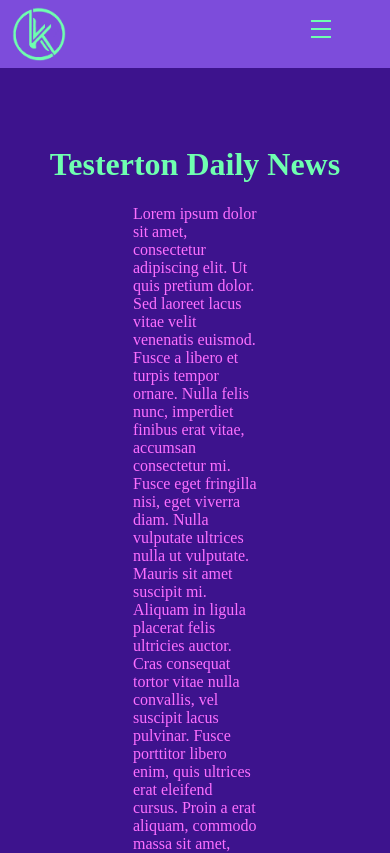
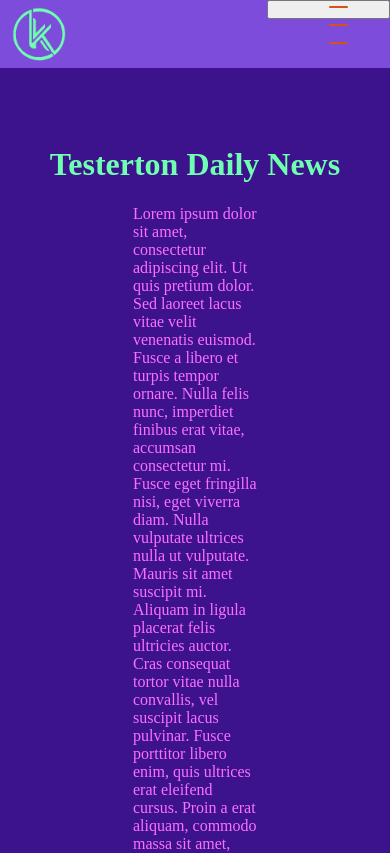
Before and after one commit to lynnkays/navbar_example, a React (Vite) app: page / in a window 390 px wide. Shown: the top 853 px of the page. Built offline with nearby package versions, Linux system fonts and the light colour scheme.

Commit message:
Animated hamburger icon

```diff
--- a/src/components/MobileNav.jsx
+++ b/src/components/MobileNav.jsx
@@ -4,17 +4,22 @@ import "../css/MobileNav.css";
 
 const MobileNav = () => {
   const [openNav, setOpenNav] = useState(false);
+  const [animateHam, setAnimateHam] = useState(false);
 
   const handleMenu = () => {
     setOpenNav(!openNav);
+    setAnimateHam(!animateHam);
   };
 
   return (
     <>
-   <button className="hamburger" onClick={handleMenu}>
-      <div></div>
-      <div></div>
-      <div></div>
+   <button onClick={handleMenu}>
+   <div className={`hamburger ${animateHam ? " open":""}`}>
+      <span></span>
+      <span></span>
+      <span></span>
+      <span></span>
+    </div>
     </button>
      <div className={`menu ${openNav ? " show-menu" : ""}`}>
         <a onClick={handleMenu} className="close">&#10006;</a>
--- a/src/css/MobileNav.css
+++ b/src/css/MobileNav.css
@@ -4,12 +4,71 @@
   margin: 1em 4em;
 }
 
-.hamburger div {
+.hamburger span {
+  display: block;
+  position: absolute;
   width: 5vw;
   height: 0.5vw;
   background-color: #6FFFB0;
   margin: 6px 0;
+  /* height: 9px;
+  width: 100%; */
+  background: #d3531a;
+  border-radius: 9px;
+  opacity: 1;
+  -webkit-transform: rotate(0deg);
+  -moz-transform: rotate(0deg);
+  -o-transform: rotate(0deg);
+  transform: rotate(0deg);
+  -webkit-transition: .25s ease-in-out;
+  -moz-transition: .25s ease-in-out;
+  -o-transition: .25s ease-in-out;
+  transition: .25s ease-in-out;
 }
+
+.hamburger span:nth-child(1) {
+  top:0px;
+}
+.hamburger span:nth-child(2),.hamburger span:nth-child(3) {
+  top: 18px;
+}
+
+.hamburger span:nth-child(4) {
+  top: 36px;
+}
+
+.hamburger.open span:nth-child(1) {
+  top: 18px;
+  width: 0%;
+  left: 50%;
+}
+
+.hamburger.open span:nth-child(2) {
+  -webkit-transform: rotate(45deg);
+  -moz-transform: rotate(45deg);
+  -o-transform: rotate(45deg);
+  transform: rotate(45deg);
+}
+
+.hamburger.open span:nth-child(3) {
+  -webkit-transform: rotate(-45deg);
+  -moz-transform: rotate(-45deg);
+  -o-transform: rotate(-45deg);
+  transform: rotate(-45deg);
+}
+
+.hamburger.open span:nth-child(4) {
+  top: 18px;
+  width: 0%;
+  left: 50%;
+}
+
+/* .hamburger span {
+  width: 5vw;
+  height: 0.5vw;
+  background-color: #6FFFB0;
+  margin: 6px 0;
+} */
 
 .menu {
   height:0;
@@ -64,9 +123,15 @@
   color: #FD6FFF;
 }
 
-.menu.show-menu {
+/* .menu.show-menu {
   height: auto;
   top: 0;
   right:0;
   bottom: 0;
+} */
+
+@keyframes spin {
+  100% {
+    transform: rotate(90deg);
+  }
 }
--- a/src/css/Navbar.css
+++ b/src/css/Navbar.css
@@ -6,7 +6,7 @@
   max-height: 15vh;
   width: 100%;
   position: fixed;
-  transition: 'top 0.6s';
+  transition: 300ms ease-in-out;
   left: 0;
   align-items: center;
   display: flex;
@@ -30,16 +30,6 @@
 
 /* Mobile Navbar */
 @media screen and (max-width: 1000px) {
-  .topnav {
-    overflow: hidden;
-    background-color: #7D4CDB;
-    min-height: 8vh;
-    max-height: 10vh;
-    width: 100%;
-    position: fixed;
-    left: 0;
-
-  }
   .topnav img {
     margin: 3%;
     max-height: 80%;
```
